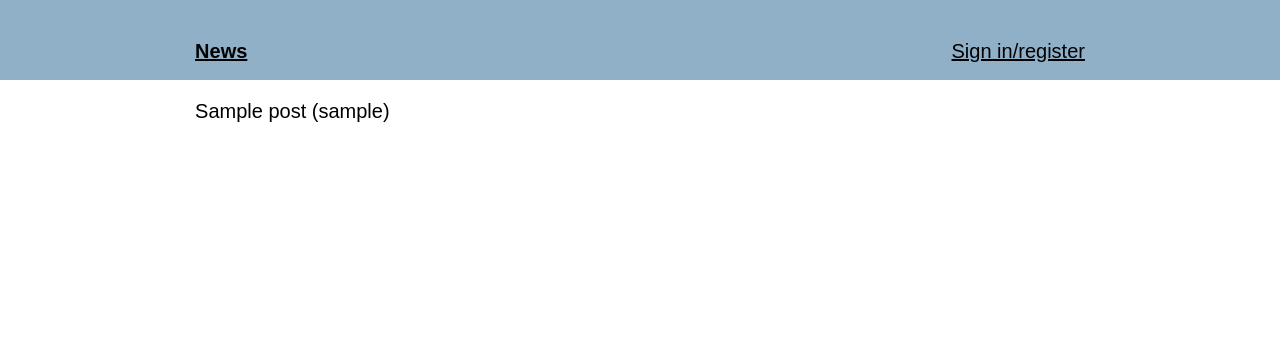
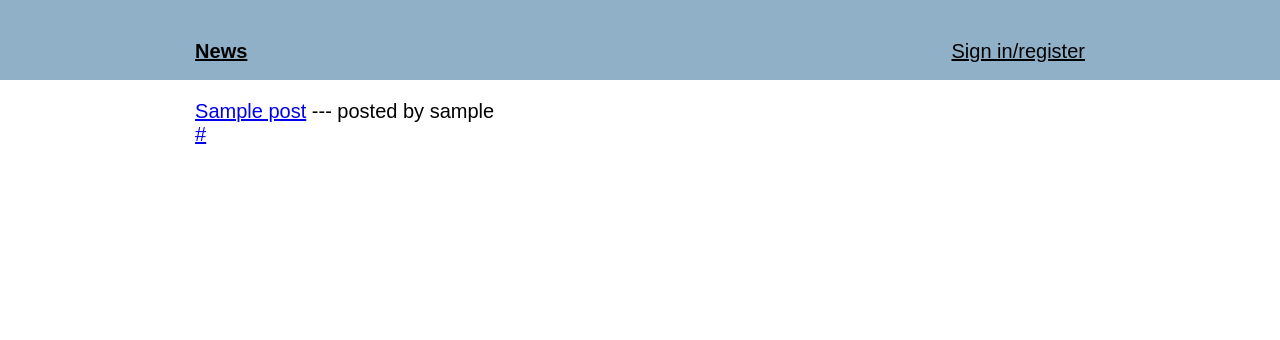
Before and after one commit to seasonedfish/news, a PHP site: page / in a window 1280 px wide. Shown: the top 340 px of the page. Run offline with PHP 8.4, Linux system fonts and the light colour scheme; tables that the repository leaves empty or names only in its code hold one stand-in row (values such as "Sample post").

Commit message:
changes to index

```diff
--- a/index.php
+++ b/index.php
@@ -15,7 +15,10 @@
         <?php
         $rows = get_all_posts();
         foreach ($rows as $row) {
-            printf("%s (%s) \n", $row["title"], $row["username"]);
+            printf("<div>
+                <a href=\"post.php?post_id=%u\">%s</a> --- posted by %s <br>
+                <a href=\"%s\">%s</a>
+            </div>", $row["post_id"], $row["title"], $row["username"], $row["link"], $row["link"]);
         }
         ?>
         </p>
--- a/post.php
+++ b/post.php
@@ -52,7 +52,7 @@ include "includes/head.php";
         <small>
             Submitted by
             <a href=<?php echo "profile.php?username=" . $author["username"] ?>>
-                <?php echo $author["username"]; ?>
+                <?php echo $author["username"];?>
             </a>
             on <?php echo date_format(date_create($post["post_date"]), "l, F jS, Y"); ?>
         </small>
```
